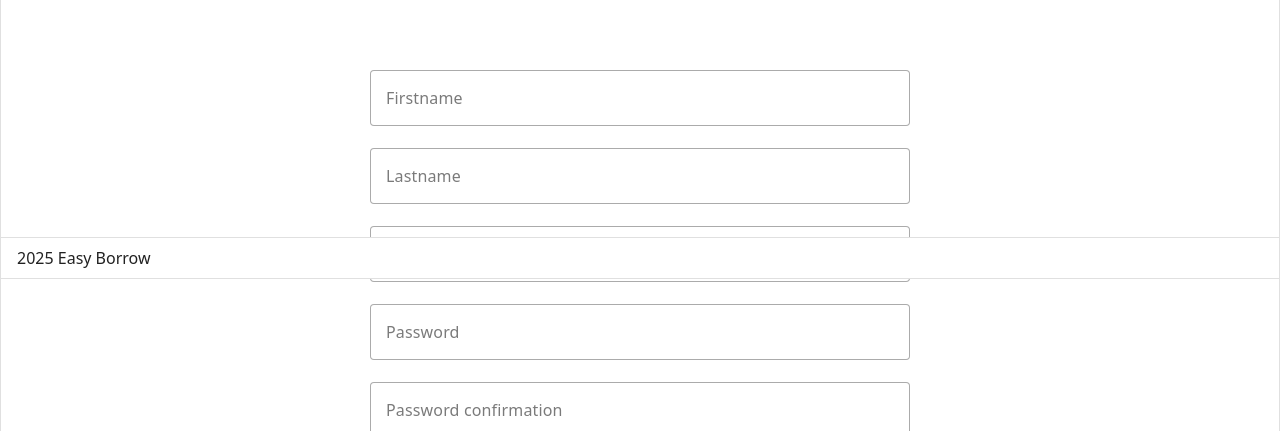
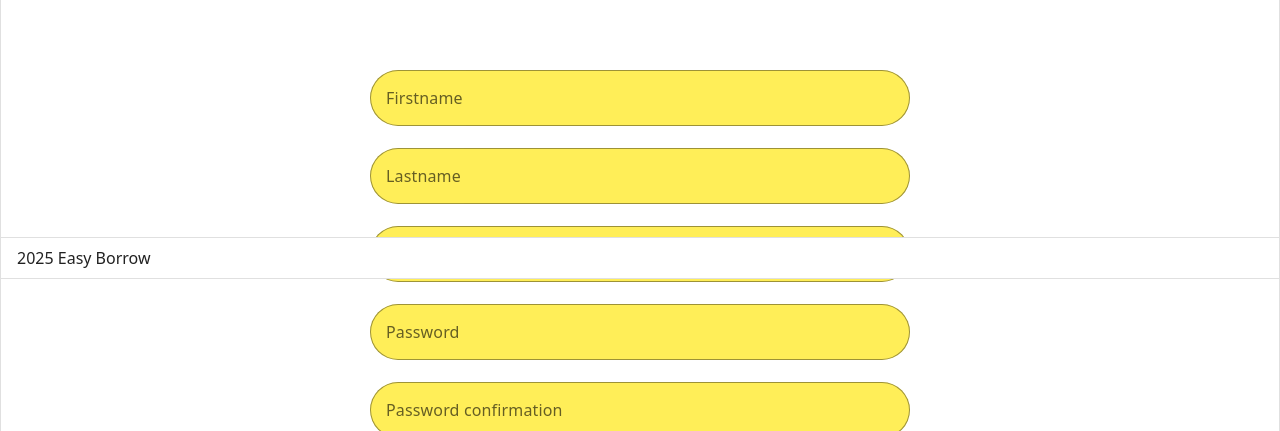
Before and after one commit to queensajolga/WEB-APPLICATION, a Vue app: page /register in a window 1280 px wide. Shown: the part 521-952 px from the top of the page. Built offline with nearby package versions, Linux system fonts and the light colour scheme.

Commit message:
changed radius ot text field

```diff
--- a/src/views/auth/LoginView.vue
+++ b/src/views/auth/LoginView.vue
@@ -42,16 +42,16 @@ function onClick() {
                   <v-text-field
                     label="Email"
                     variant="outlined"
-                    color="yellow-lighten-1"
-                    bg-color="yellow-lighten-1"
+                    color="black"
+                    bg-color="yellow-lighten-1 rounded-5"
                   ></v-text-field>
 
                   <v-text-field
                     label="Password"
                     type="password"
                     variant="outlined"
-                    color="yellow-lighten-1"
-                    bg-color="yellow-lighten-1"
+                    color="black"
+                    bg-color="yellow-lighten-1 rounded-5"
                   ></v-text-field>
                   <p class="text-center font-weight-medium" style="font-size: 15px">
                     Forgot password?
--- a/src/views/auth/RegisterView.vue
+++ b/src/views/auth/RegisterView.vue
@@ -41,21 +41,46 @@ function onClick() {
 
               <v-card-text class="bg-surface-yellow-lighten-1">
                 <v-form fast-fail @submit.prevent>
-                  <v-text-field label="Firstname" variant="outlined"></v-text-field>
+                  <v-text-field
+                    label="Firstname"
+                    variant="outlined"
+                    color="black"
+                    bg-color="yellow-lighten-1 rounded-5"
+                  ></v-text-field>
 
-                  <v-text-field label="Lastname" variant="outlined"></v-text-field>
+                  <v-text-field
+                    label="Lastname"
+                    variant="outlined"
+                    color="black"
+                    bg-color="yellow-lighten-1 rounded-5"
+                  ></v-text-field>
 
-                  <v-text-field label="Email" variant="outlined"></v-text-field>
+                  <v-text-field
+                    label="Email"
+                    variant="outlined"
+                    color="black"
+                    bg-color="yellow-lighten-1 rounded-5"
+                  ></v-text-field>
 
-                  <v-text-field label="Password" type="password" variant="outlined"></v-text-field>
+                  <v-text-field
+                    label="Password"
+                    type="password"
+                    variant="outlined"
+                    color="black"
+                    bg-color="yellow-lighten-1 rounded-5"
+                  ></v-text-field>
 
                   <v-text-field
                     label="Password confirmation"
                     type="password"
                     variant="outlined"
+                    color="black"
+                    bg-color="yellow-lighten-1 rounded-5"
                   ></v-text-field>
 
-                  <v-btn color="yellow-lighten-1" class="mt-2" type="submit" block>LOG IN</v-btn>
+                  <v-btn color="yellow-darken-1" class="mt-2 rounded-pill" type="submit" block
+                    >LOG IN</v-btn
+                  >
                 </v-form>
                 <v-divider class="my-5"></v-divider>
 
```
